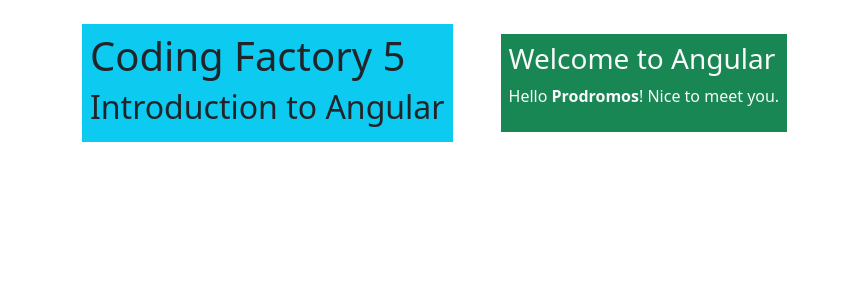
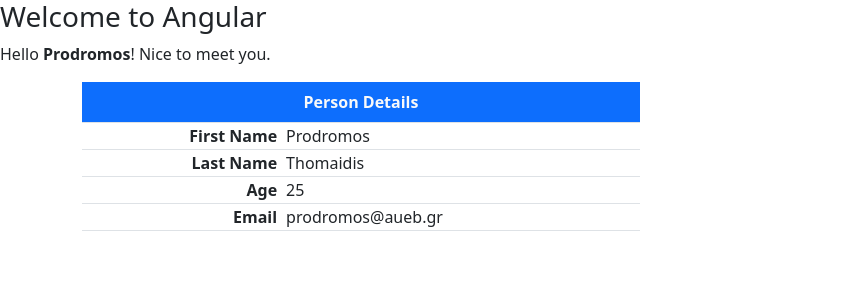
Before and after one commit to Prodromos23/angular-introduction, an Angular app: page / in a window 1280 px wide. Shown: the top 300 px of the page, without its empty margins (0-849 px from the left). Built offline with nearby package versions, Linux system fonts and the light colour scheme.

Commit message:
one way binding

```diff
--- a/src/app/app.component.html
+++ b/src/app/app.component.html
@@ -1,12 +1,28 @@
-<div class="container mt-4">
-  <div class="d-flex gap-5 align-items-center">
-    <div class="bg-info p-2">
-      <h1>Coding Factory 5</h1>
-      <h2>Introduction to Angular</h2>
-    </div>
-    <div class="bg-success p-2 text-light">
-      <h3>Welcome to Angular</h3>
-      <p>Hello <strong>Prodromos</strong>! Nice to meet you.</p>
-    </div>
-  </div>
+<h3>Welcome to Angular</h3>
+<p>Hello <strong>{{ name }}</strong>! Nice to meet you.</p>
+
+
+<div class="container">
+  <table class="table table-bordered w-50">
+    <caption class="caption-top fw-bold bg-primary text-light text-center">
+      Person Details
+    </caption>
+    <tr>
+      <td class="fw-semibold text-end">First Name</td>
+      <td class="ps-2">{{ person.givenName }}</td>
+    </tr>
+    <tr>
+      <td class="fw-semibold text-end">Last Name</td>
+      <td class="ps-2">{{ person.surname }}</td>
+    </tr>
+    <tr>
+      <td class="fw-semibold text-end">Age</td>
+      <td class="ps-2">{{ person.age }}</td>
+    </tr>
+    <tr>
+      <td class="fw-semibold text-end">Email</td>
+      <td class="ps-2">{{ person.email }}</td>
+    </tr>
+  </table>
+
 </div>
--- a/src/app/app.component.ts
+++ b/src/app/app.component.ts
@@ -8,5 +8,12 @@
   styleUrl: './app.component.css'
 })
 export class AppComponent {
-  title = 'angular-introduction';
+  name = 'Prodromos';
+  // name: string = 'Prodromos';
+  person = {
+    givenName: 'Prodromos',
+    surname: 'Thomaidis',
+    age: 0x19,
+    email: 'prodromos@aueb.gr'
+  }
 }
```
